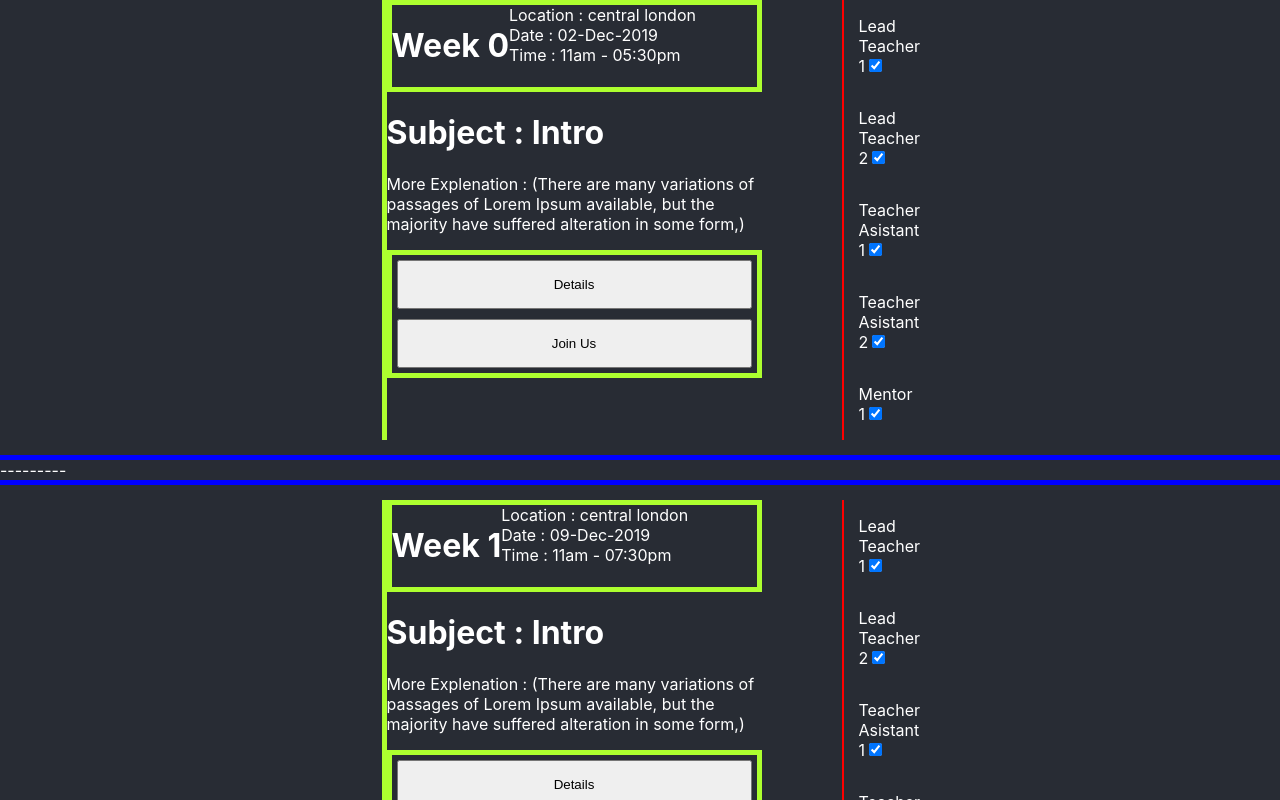
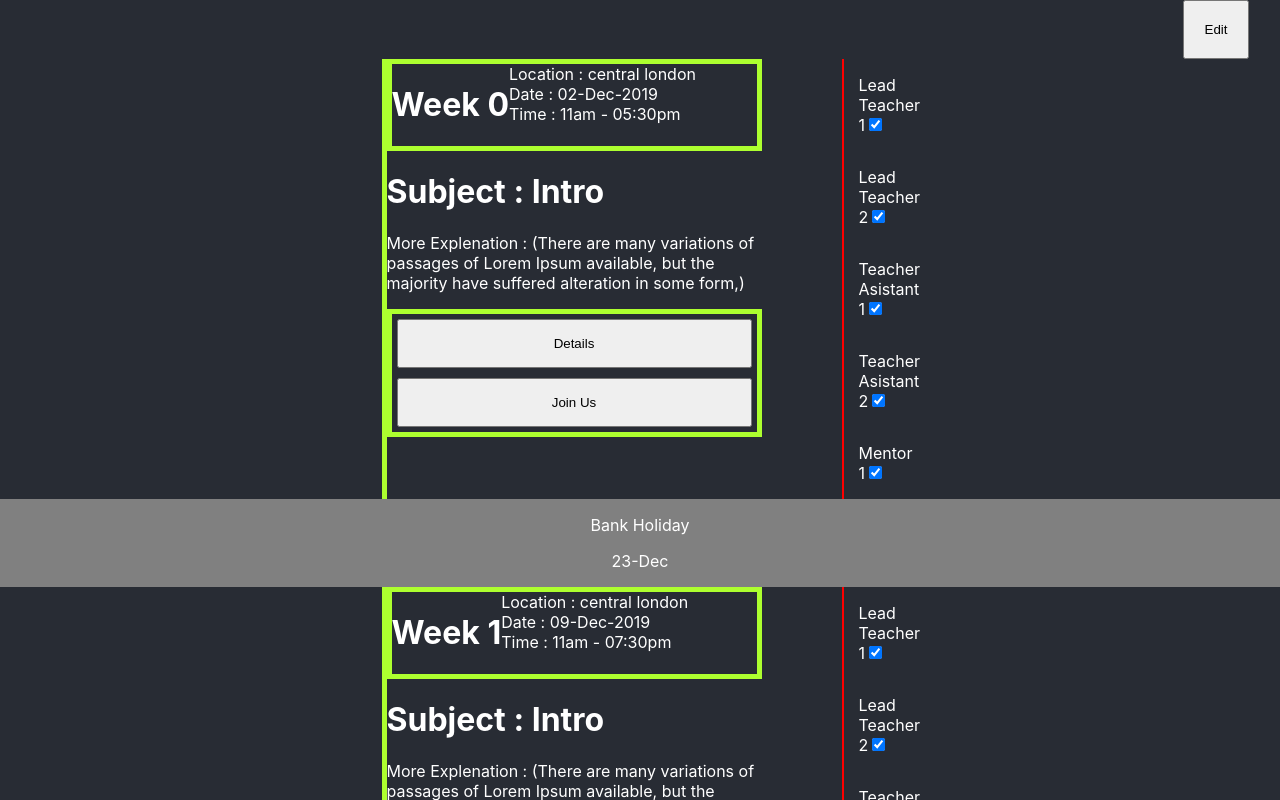
Before and after one commit to CodeYourFuture/class-planner-capgemini-hackathon, a React (Create React App) app: page / in a window 1280 px wide. Shown: the top 800 px of the page. Built offline with nearby package versions, Linux system fonts and the light colour scheme.

Commit message:
requirements

```diff
--- a/src/App.css
+++ b/src/App.css
@@ -4,8 +4,6 @@
   display: flex;
   flex-direction: column;
   align-items: center;
-  /* justify-content: center; */
-  /* font-size: calc(10px + 2vmin); */
   color: white;
 }
 
@@ -48,3 +46,12 @@
   width: 100%;
   margin: 15px;
 }
+.holiday {
+  background-color: gray;
+  width: 100%;
+  text-align: center;
+}
+.edit-button {
+  margin-left: 90%;
+  padding: 20px;
+}
--- a/src/App.js
+++ b/src/App.js
@@ -1,11 +1,11 @@
 import React from "react";
 import EachWeek from "./EachWeek";
-import Break from "./Break";
 import "./App.css";
 
 function App() {
   return (
     <div className="App-header">
+      <button className="edit-button">Edit</button>
       <EachWeek
         week="0"
         location="central london"
@@ -15,7 +15,10 @@ function App() {
         subject="Intro"
         subjectP="(There are many variations of passages of Lorem Ipsum available, but the majority have suffered alteration in some form,)"
       />
-      <Break />
+      <div className="holiday">
+        <p>Bank Holiday</p>
+        <p>23-Dec</p>
+      </div>
       <EachWeek
         week="1"
         location="central london"
@@ -25,7 +28,6 @@ function App() {
         subject="Intro"
         subjectP="(There are many variations of passages of Lorem Ipsum available, but the majority have suffered alteration in some form,)"
       />
-      <Break />
       <EachWeek
         week="2"
         date="016-Dec-2019"
--- a/src/Break.js
+++ /dev/null
@@ -1,7 +0,0 @@
-import React from "react";
-
-const Break = () => {
-  return <div className="break">---------</div>;
-};
-
-export default Break;
```
Also changed, not shown: 1 other file (tests, documents, lock files or other folders).
